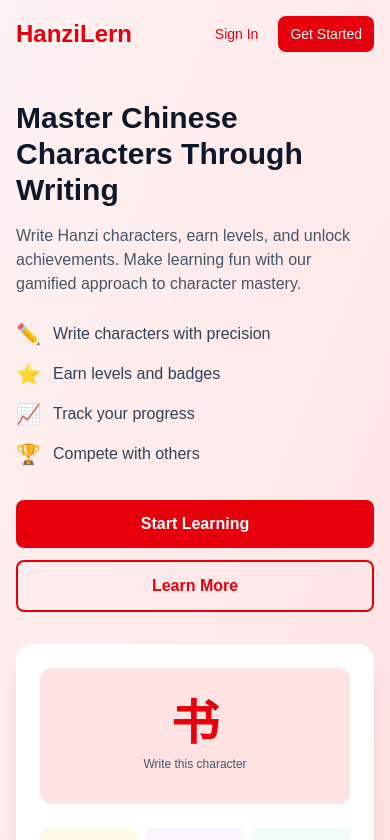
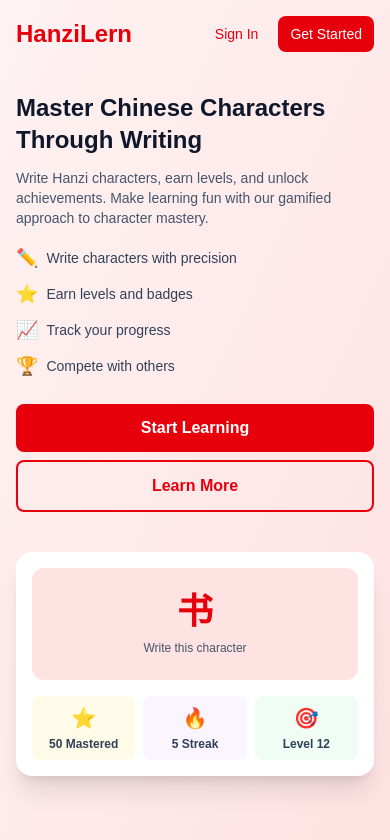
Before and after one commit to Mintype/chinese-character-learning, a Next.js app: page / in a window 390 px wide. Shown: the top 840 px of the page. Built offline with nearby package versions, Linux system fonts and the light colour scheme; no server answers.

Commit message:
made ui changes + bug fixes

```diff
--- a/app/page.tsx
+++ b/app/page.tsx
@@ -72,42 +72,42 @@ export default function Home() {
       </nav>
 
       {/* Hero Section */}
-      <div className="max-w-6xl mx-auto px-4 sm:px-6 md:px-8 py-8 sm:py-12 md:py-20">
-        <div className="grid grid-cols-1 md:grid-cols-2 gap-8 md:gap-12 items-center">
+      <div className="max-w-6xl mx-auto px-4 sm:px-6 md:px-8 py-6 sm:py-12 md:py-20">
+        <div className="grid grid-cols-1 md:grid-cols-2 gap-6 md:gap-12 items-center">
           {/* Left Content */}
           <div>
-            <h2 className="text-3xl sm:text-4xl md:text-5xl font-bold text-slate-900 dark:text-white mb-4 sm:mb-6">
+            <h2 className="text-2xl sm:text-3xl md:text-5xl font-bold text-slate-900 dark:text-white mb-3 sm:mb-6">
               Master Chinese Characters Through Writing
             </h2>
-            <p className="text-base sm:text-lg md:text-xl text-slate-600 dark:text-slate-300 mb-6 sm:mb-8">
+            <p className="text-sm sm:text-base md:text-xl text-slate-600 dark:text-slate-300 mb-4 sm:mb-8">
               Write Hanzi characters, earn levels, and unlock achievements. Make learning fun with our gamified approach to character mastery.
             </p>
 
             {/* Features */}
-            <div className="space-y-3 sm:space-y-4 mb-8 sm:mb-10">
-              <div className="flex items-center space-x-3">
-                <span className="text-xl sm:text-2xl flex-shrink-0">✏️</span>
-                <span className="text-base sm:text-lg text-slate-700 dark:text-slate-200">Write characters with precision</span>
+            <div className="space-y-2 sm:space-y-4 mb-6 sm:mb-10">
+              <div className="flex items-center space-x-2 sm:space-x-3">
+                <span className="text-lg sm:text-2xl flex-shrink-0">✏️</span>
+                <span className="text-sm sm:text-lg text-slate-700 dark:text-slate-200">Write characters with precision</span>
               </div>
-              <div className="flex items-center space-x-3">
-                <span className="text-xl sm:text-2xl flex-shrink-0">⭐</span>
-                <span className="text-base sm:text-lg text-slate-700 dark:text-slate-200">Earn levels and badges</span>
+              <div className="flex items-center space-x-2 sm:space-x-3">
+                <span className="text-lg sm:text-2xl flex-shrink-0">⭐</span>
+                <span className="text-sm sm:text-lg text-slate-700 dark:text-slate-200">Earn levels and badges</span>
               </div>
-              <div className="flex items-center space-x-3">
-                <span className="text-xl sm:text-2xl flex-shrink-0">📈</span>
-                <span className="text-base sm:text-lg text-slate-700 dark:text-slate-200">Track your progress</span>
+              <div className="flex items-center space-x-2 sm:space-x-3">
+                <span className="text-lg sm:text-2xl flex-shrink-0">📈</span>
+                <span className="text-sm sm:text-lg text-slate-700 dark:text-slate-200">Track your progress</span>
               </div>
-              <div className="flex items-center space-x-3">
-                <span className="text-xl sm:text-2xl flex-shrink-0">🏆</span>
-                <span className="text-base sm:text-lg text-slate-700 dark:text-slate-200">Compete with others</span>
+              <div className="flex items-center space-x-2 sm:space-x-3">
+                <span className="text-lg sm:text-2xl flex-shrink-0">🏆</span>
+                <span className="text-sm sm:text-lg text-slate-700 dark:text-slate-200">Compete with others</span>
               </div>
             </div>
 
-            <div className="flex flex-col sm:flex-row gap-3 sm:gap-4">
+            <div className="flex flex-col w-full gap-2 sm:gap-4">
               {isAuthenticated ? (
                 <Link
                   href="/dashboard"
-                  className="px-6 sm:px-8 py-3 sm:py-4 bg-red-600 text-white text-base sm:text-lg font-semibold rounded-lg hover:bg-red-700 transition text-center"
+                  className="w-full px-4 sm:px-8 py-3 sm:py-4 bg-red-600 text-white text-base sm:text-lg font-semibold rounded-lg hover:bg-red-700 transition text-center"
                 >
                   Dashboard
                 </Link>
@@ -115,37 +115,37 @@ export default function Home() {
                 <button
                   onClick={handleGoogleSignIn}
                   disabled={loading}
-                  className="px-6 sm:px-8 py-3 sm:py-4 bg-red-600 text-white text-base sm:text-lg font-semibold rounded-lg hover:bg-red-700 transition disabled:opacity-50 disabled:cursor-not-allowed"
+                  className="w-full px-4 sm:px-8 py-3 sm:py-4 bg-red-600 text-white text-base sm:text-lg font-semibold rounded-lg hover:bg-red-700 transition disabled:opacity-50 disabled:cursor-not-allowed"
                 >
                   {loading ? 'Signing in...' : 'Start Learning'}
                 </button>
               )}
-              <button className="px-6 sm:px-8 py-3 sm:py-4 border-2 border-red-600 text-red-600 dark:text-red-400 dark:border-red-400 text-base sm:text-lg font-semibold rounded-lg hover:bg-red-50 dark:hover:bg-slate-700 transition">
+              <button className="w-full px-4 sm:px-8 py-3 sm:py-4 border-2 border-red-600 text-red-600 dark:text-red-400 dark:border-red-400 text-base sm:text-lg font-semibold rounded-lg hover:bg-red-50 dark:hover:bg-slate-700 transition">
                 Learn More
               </button>
             </div>
           </div>
 
           {/* Right - Visual Section */}
-          <div className="bg-white dark:bg-slate-800 rounded-2xl p-6 sm:p-8 shadow-xl">
+          <div className="bg-white dark:bg-slate-800 rounded-2xl p-4 sm:p-8 shadow-xl mt-4 md:mt-0">
             <div className="text-center">
-              <div className="bg-gradient-to-br from-red-100 to-red-100 dark:from-red-900 dark:to-red-900 rounded-xl p-8 sm:p-12 mb-6">
-                <div className="text-5xl sm:text-6xl font-bold text-red-600 dark:text-red-300">书</div>
+              <div className="bg-gradient-to-br from-red-100 to-red-100 dark:from-red-900 dark:to-red-900 rounded-xl p-6 sm:p-12 mb-4 sm:mb-6">
+                <div className="text-4xl sm:text-6xl font-bold text-red-600 dark:text-red-300">书</div>
                 <p className="text-xs sm:text-sm text-slate-600 dark:text-slate-200 mt-2">Write this character</p>
               </div>
 
               <div className="grid grid-cols-3 gap-2 sm:gap-4">
-                <div className="bg-yellow-50 dark:bg-yellow-900 rounded-lg p-3 sm:p-4">
-                  <span className="text-2xl sm:text-3xl">⭐</span>
-                  <p className="text-xs sm:text-sm font-semibold text-slate-700 dark:text-slate-200 mt-2">50 Mastered</p>
+                <div className="bg-yellow-50 dark:bg-yellow-900 rounded-lg p-2 sm:p-4">
+                  <span className="text-xl sm:text-3xl">⭐</span>
+                  <p className="text-xs font-semibold text-slate-700 dark:text-slate-200 mt-1 sm:mt-2">50 Mastered</p>
                 </div>
-                <div className="bg-purple-50 dark:bg-purple-900 rounded-lg p-3 sm:p-4">
-                  <span className="text-2xl sm:text-3xl">🔥</span>
-                  <p className="text-xs sm:text-sm font-semibold text-slate-700 dark:text-slate-200 mt-2">5 Streak</p>
+                <div className="bg-purple-50 dark:bg-purple-900 rounded-lg p-2 sm:p-4">
+                  <span className="text-xl sm:text-3xl">🔥</span>
+                  <p className="text-xs font-semibold text-slate-700 dark:text-slate-200 mt-1 sm:mt-2">5 Streak</p>
                 </div>
-                <div className="bg-green-50 dark:bg-green-900 rounded-lg p-3 sm:p-4">
-                  <span className="text-2xl sm:text-3xl">🎯</span>
-                  <p className="text-xs sm:text-sm font-semibold text-slate-700 dark:text-slate-200 mt-2">Level 12</p>
+                <div className="bg-green-50 dark:bg-green-900 rounded-lg p-2 sm:p-4">
+                  <span className="text-xl sm:text-3xl">🎯</span>
+                  <p className="text-xs font-semibold text-slate-700 dark:text-slate-200 mt-1 sm:mt-2">Level 12</p>
                 </div>
               </div>
             </div>
```
Also changed, not shown: app/dashboard/page.tsx (+144 -2 lines).
